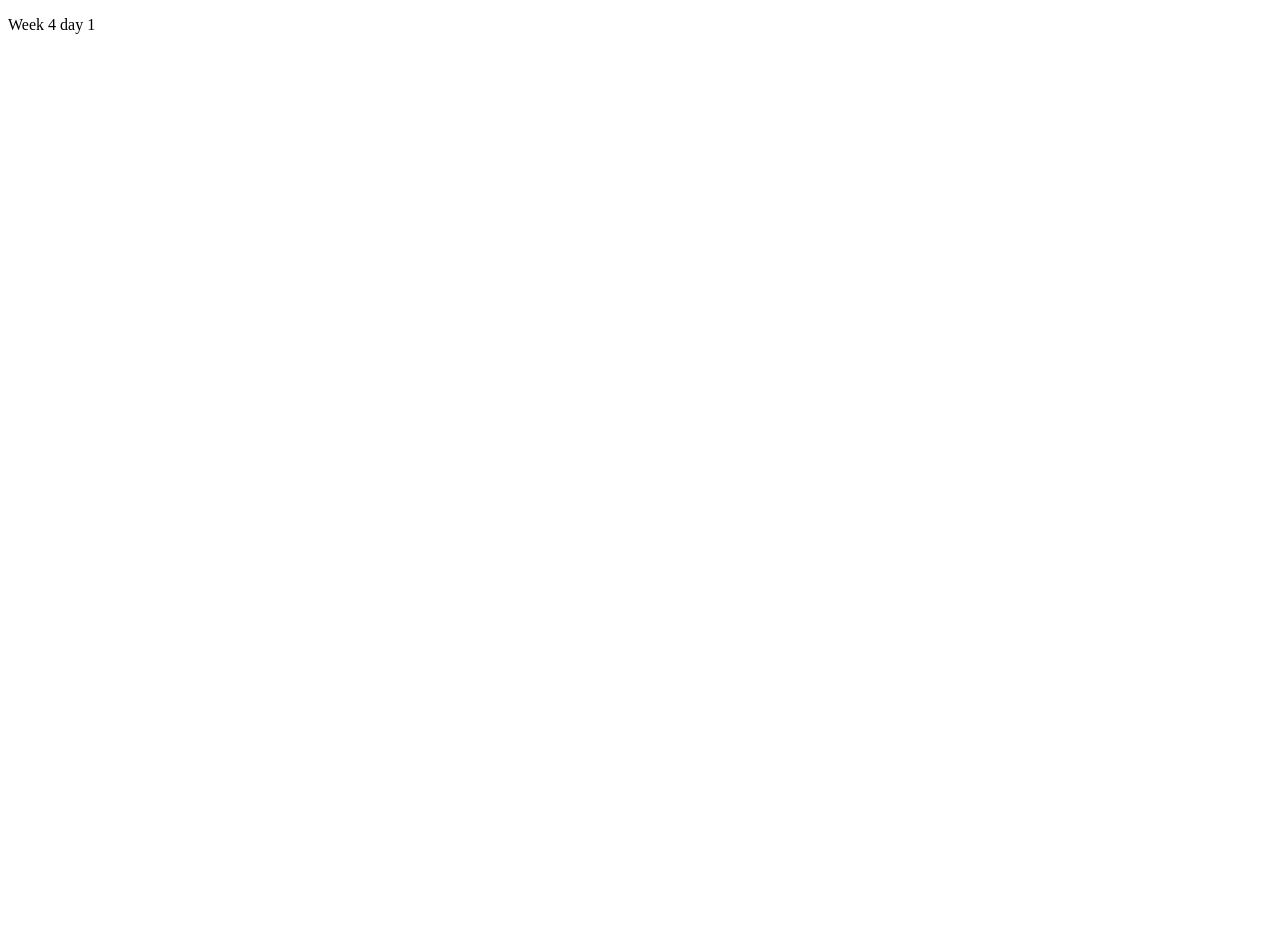
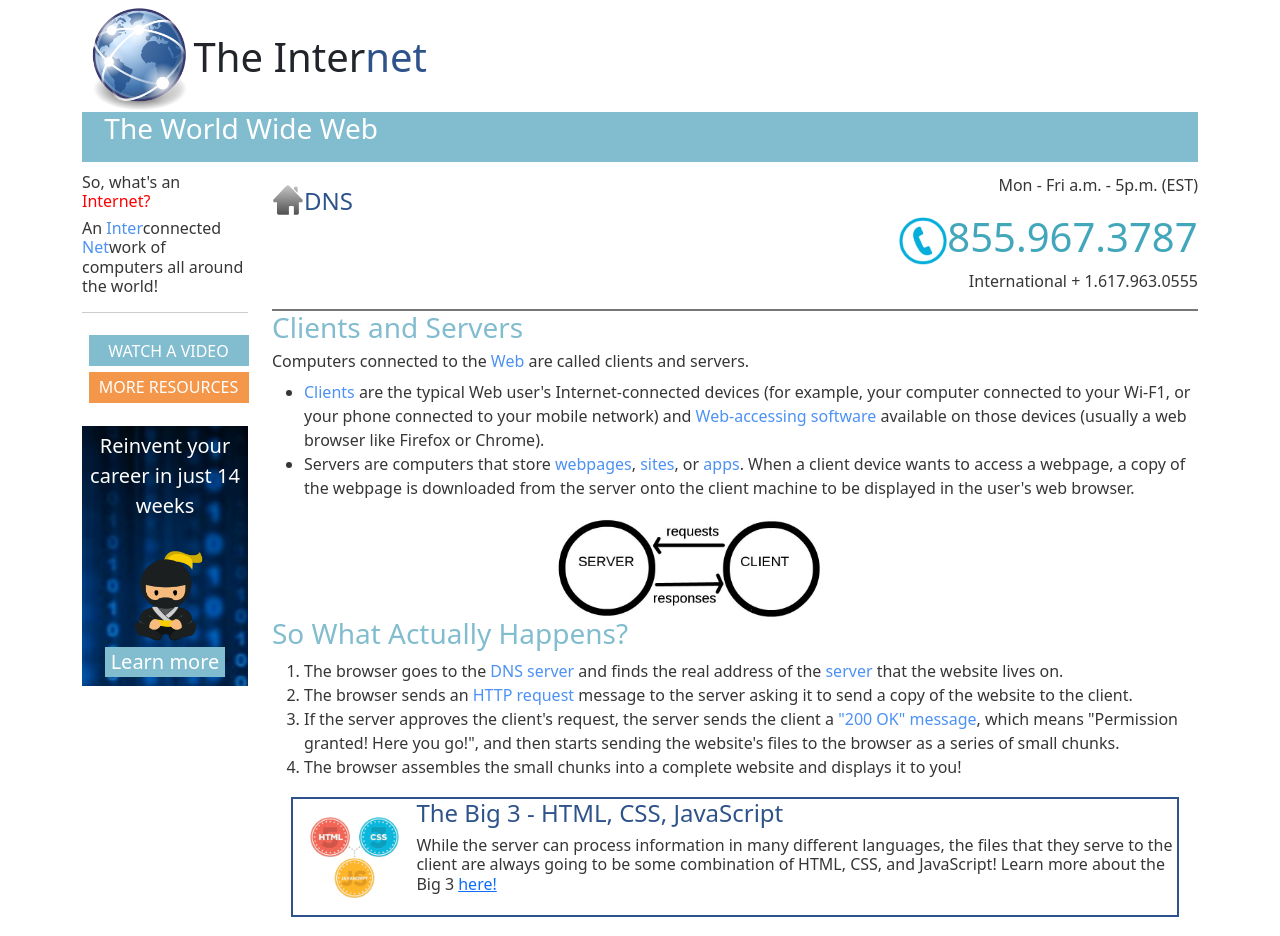
Before and after one commit to Roqaya1419/main_2, a plain HTML site: page index.html in a window 1280 px wide. Before the commit the page ends 800 px from the top, so only its background shows below. Drawn offline with nearby package versions, Linux system fonts and the light colour scheme.

Commit message:
Second commit

```diff
--- a/index.html
+++ b/index.html
@@ -3,9 +3,117 @@
 
     <head>
         <title>Home page</title>
+        <link rel="stylesheet" href="style.css">
+
+        <link href="https://cdn.jsdelivr.net/npm/bootstrap@5.2.0-beta1/dist/css/bootstrap.min.css"
+         rel="stylesheet" integrity="sha384-0evHe/X+R7YkIZDRvuzKMRqM+OrBnVFBL6DOitfPri4tjfHxaWutUpFmBp4vmVor"
+         crossorigin="anonymous">
+
+
+
     </head>
-<p> Week 4 day 1</p>
-    <body>
+
+<body>
+    <script src="https://cdn.jsdelivr.net/npm/bootstrap@5.2.0-beta1/dist/js/bootstrap.bundle.min.js"
+    integrity="sha384-pprn3073KE6tl6bjs2QrFaJGz5/SUsLqktiwsUTF55Jfv3qYSDhgCecCxMW52nD2"
+    crossorigin="anonymous"></script>
+
+        <div class="container">
+            <div class="headline">
+                <img src="globe.png">
+                <h1> The Inter<span>net</span> </h1>
+            </div>
+            <div class="top-nav">
+                <h3>The World Wide Web</h3>
+            </div>
+            <div class="row">
+                <div class="col-2">
+                    <div class="left-side">
+                        <h6>So, what's an <span>Internet?</span></h6>
+                        <h6>An <span id="blue">Inter</span>connected <span id="blue">Net</span>work of computers all
+                            around the world!</h6>
+                        <hr>
+                        <div class="btns">
+                            <button class="btn-1">WATCH A VIDEO</button>
+                            <button class="btn-2">MORE RESOURCES</button>
+                        </div>
+                    </div>
+                    <div class="add">
+                        <p>Reinvent your career in just 14 weeks</p>
+                        <img src="ninja.png" alt="Coding dojo add">
+                        <button class="btn-3">Learn more</button>
+                    </div>
+                </div>
+                <div class="col-10">
+                    <div class="top-content">
+                        <div class="dns">
+                            <img src="home.png">
+                            <p>DNS</p>
+                        </div>
+                        <div class="address">
+                            <p>Mon - Fri a.m. - 5p.m. (EST)</p>
+                            <div class="phone">
+                                <img src="phone.png">
+                                <h1>855.967.3787</h1>
+
+                            </div>
+                            <p>International + 1.617.963.0555</p>
+                        </div>
+                    </div>
+                    <div class="content">
+                        <h3>Clients and Servers</h3>
+                        <h6>Computers connected to the <span>Web</span> are called clients and servers.</h6>
+                        <ul>
+                            <li> <span>Clients</span> are the typical Web user's Internet-connected devices (for example,
+                                your computer
+                                connected to your Wi-F1, or your phone connected to your mobile network) and
+                                <span>Web-accessing
+                                    software</span> available on those devices (usually a web browser like Firefox or
+                                Chrome).
+                            </li>
+                            <li>Servers are computers that store <span>webpages</span>, <span>sites</span>, or
+                                <span>apps</span>. When a
+                                client device
+                                wants to
+                                access a webpage, a copy of the webpage is downloaded from the server onto the client
+                                machine to be displayed in the user's web browser.
+                            </li>
+                        </ul>
+                        <div class="client-server">
+                            <img src="client_server.jpg" alt="server and client img">
+                        </div>
+                        <h3>So What Actually Happens?</h3>
+                        <ol>
+                            <li>The browser goes to the <span>DNS server</span> and finds the real address of the
+                                <span>server</span>
+                                that the website
+                                lives on.
+                            </li>
+                            <li>The browser sends an <span>HTTP request</span> message to the server asking it to send a
+                                copy of the
+                                website to the client.</li>
+                            <li>If the server approves the client's request, the server sends the client a <span>"200 OK"
+                                    message</span>,
+                                which means "Permission granted! Here you go!", and then starts sending the website's files
+                                to the browser as a series of small chunks.</li>
+                            <li>The browser assembles the small chunks into a complete website and displays it to you! </li>
+                        </ol>
+                        <div class="bottom-box">
+                            <img src="html.png" alt="The big three">
+                            <div class="big3">
+                                <h4>The Big 3 - HTML, CSS, JavaScript</h4>
+                                <h6>While the server can process information in many different languages, the files that
+                                    they
+                                    serve to the client are always going to be some combination of HTML, CSS, and
+                                    JavaScript!
+                                    Learn more about the Big 3 <a href="###">here!</a> </h6>
+                            </div>
+                        </div>
+                    </div>
+                </div>
+            </div>
+        </div>
 
     </body>
-</html>
+
+    </html>
--- a/style.css
+++ b/style.css
@@ -0,0 +1,198 @@
+* {
+    margin: 0;
+    padding: 0;
+}
+
+.container {
+    background-color: rgb(255, 255, 255);
+}
+
+.top-nav {
+    height: 50px;
+    background-color: rgb(129, 188, 207);
+    color: #fff;
+    margin-bottom: 1%;
+}
+
+#blue {
+    color: rgb(76, 145, 243);
+
+}
+
+h6 span{
+    color:red;
+}
+
+
+.top-nav h3 {
+    margin-left: 2%;
+}
+
+
+.top-content {
+    display: flex;
+    align-items: center;
+    justify-content: space-between;
+}
+
+
+.headline {
+    display: flex;
+}
+
+.headline img {
+    width: 10%;
+}
+
+.dns {
+    display: flex;
+    margin-top:-4em;
+}
+
+.dns p {
+    font-size: 18pt;
+    font-weight: 500;
+    color: rgb(46, 83, 138);
+}
+
+.dns img {
+    width: 2em;
+    height: 2em;
+    margin-top: 2%;
+
+}
+
+.address {
+    text-align: right;
+}
+
+.address h1 {
+    color: rgb(66, 167, 187);
+    text-align: right;
+    margin-right:0.01em;
+}
+
+.phone {
+    display: flex;
+    align-items: center;
+    justify-content: center;
+}
+
+.phone img {
+    width: 3em;
+
+}
+
+
+.content {
+    border-top: rgb(118, 118, 118) solid 2px;
+}
+
+.client-server{
+justify-content: space-around;
+}
+
+.client-server img {
+    width: 30%;
+    margin-left: 30%;
+}
+
+.content p {
+    font-weight: 200;
+    font-size: 14pt;
+}
+
+.content h3 {
+    color: rgb(129, 188, 207);
+}
+
+.content span {
+    color: rgb(76, 145, 243);
+
+}
+
+.col-2 {
+    color: rgb(54, 54, 54);
+}
+
+.col-10 {
+    color: rgb(54, 54, 54);
+}
+
+.col-2 button {
+    margin: 2%;
+}
+
+.add {
+    margin-top: 7%;
+    margin-bottom: 7%;
+    padding: 3%;
+    background-image: url(ad_background.png);
+    color: #fff;
+    text-align: center;
+    font-size: 15pt;
+}
+
+.add img {
+    width: 50%;
+    margin-left: 0%;
+}
+
+
+/* .left-side {
+    border-bottom: rgb(122, 122, 122) solid 2px;
+} */
+
+.headline h1 {
+    margin-top: 3%;
+}
+
+.headline span {
+    color: rgb(46, 83, 138);
+}
+
+.btns {
+    margin-bottom: 10%;
+    padding: 2%;
+}
+
+.btn-1 {
+    background-color:  rgb(129, 188, 207);
+    width: 160px;
+    padding: 2%;
+    color: #fff;
+    border-style: none;
+
+}
+
+.btn-2 {
+    background-color: rgb(245, 151, 74);
+    width: 160px;
+    padding: 2%;
+    color: #fff;
+    border-style: none;
+}
+
+.btn-3 {
+    background-color:  rgb(129, 188, 207);
+    width: 6em;
+    color: white;
+    border-style: none;
+    margin-left:-1em;
+}
+
+.bottom-box {
+    display: flex;
+    height: 120px;
+    border: rgb(46, 83, 138) solid 2px;
+    margin: 2%;
+}
+
+.bottom-box img {
+    width: 10%;
+    margin: 2%;
+}
+
+.big3 h4 {
+    color: rgb(46, 83, 138);
+}
```
Also changed, not shown: ad_background.png (added), client_server.jpg (added), globe.png (added), home.png (added), html.png (added), ninja.png (added), phone.png (added).
